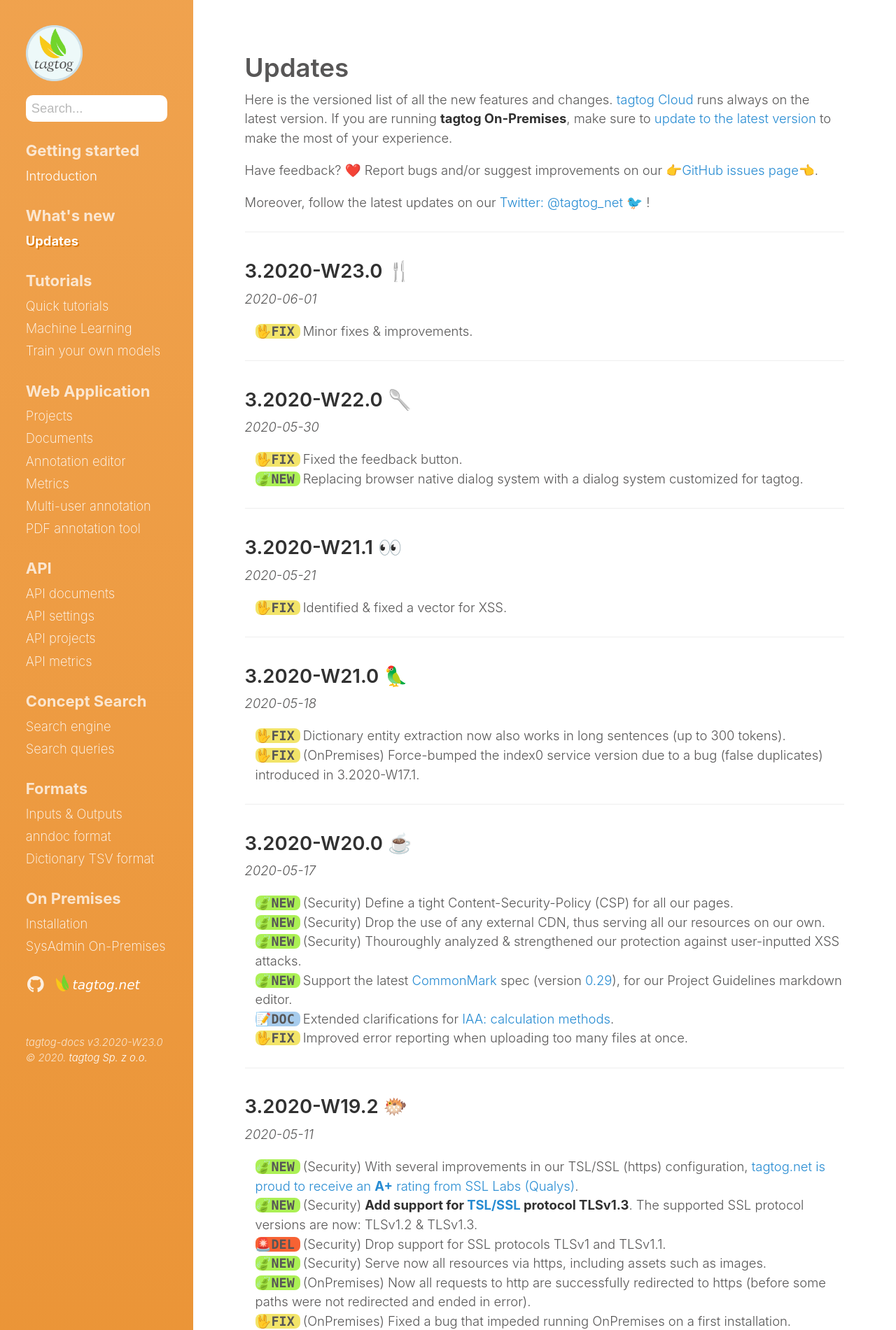
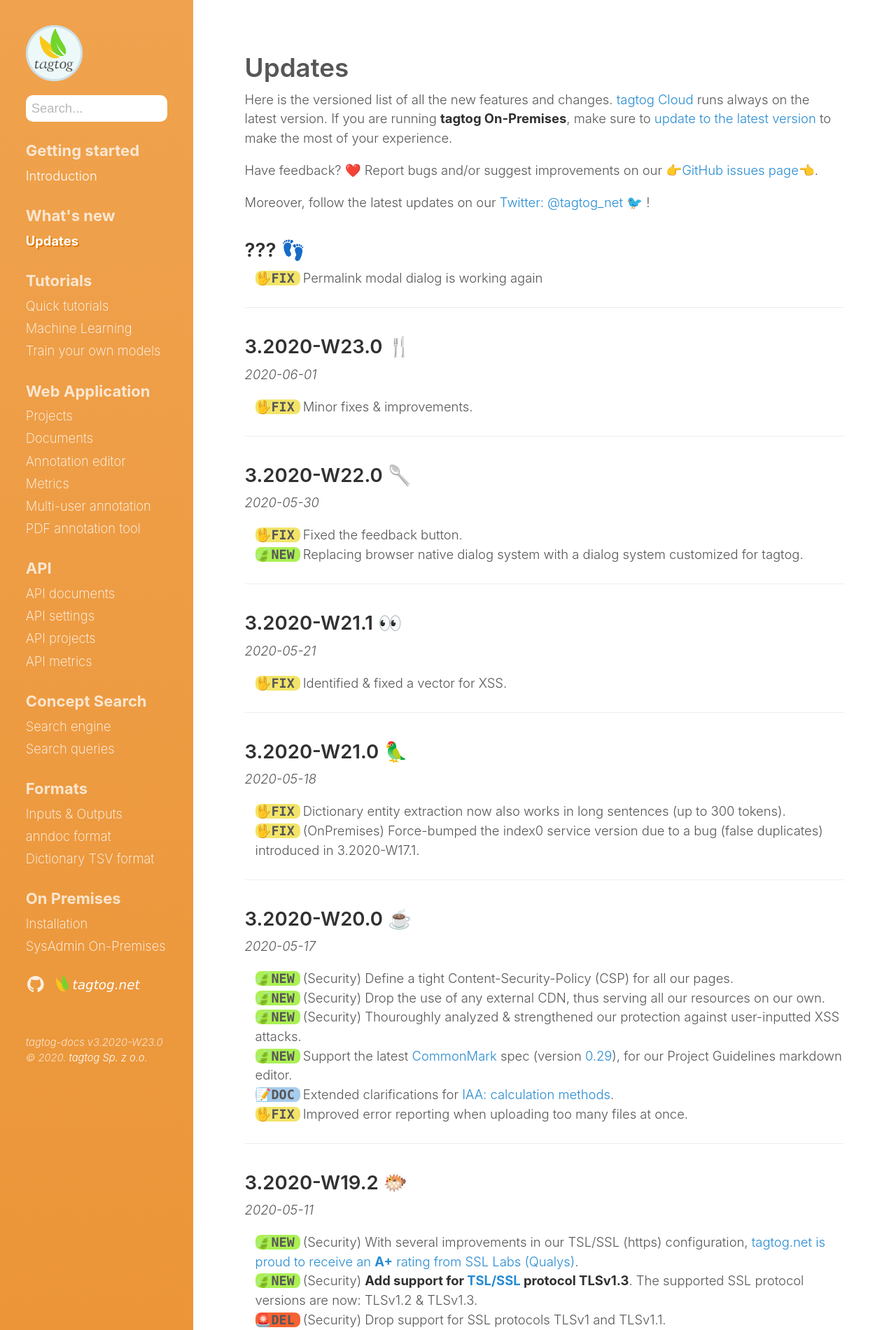
Before and after one commit to tagtogorg/tagtog-doc, a Jekyll site: the page built from updates.md, in a window 1280 px wide. Shown: the top 1901 px of the page at 70% size. Built offline with Jekyll 4.4.1, drawn with Linux system fonts in a browser that asks for light colours; nearby versions of some CDN libraries; emoji names are drawn with the system emoji font; some of the changed text lies outside the part shown.

Commit message:
Update updates

```diff
--- a/updates.md
+++ b/updates.md
@@ -11,6 +11,12 @@ Here is the versioned list of all the new features and changes. [tagtog Cloud](h
 Have feedback? :heart: Report bugs and/or suggest improvements on our [:point_right:GitHub issues page:point_left:](https://github.com/tagtog/tagtog-doc/issues).
 
 Moreover, follow the latest updates on our [Twitter: @tagtog_net 🐦](https://twitter.com/tagtog_net) !
+
+## ??? 👣
+
+<ul class="updates">
+  <li class="fix"><span markdown="1">Permalink modal dialog is working again</span></li>
+</ul>
 
 ---
 
```
